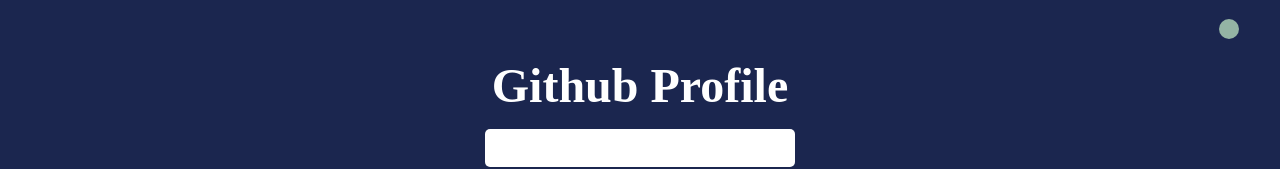
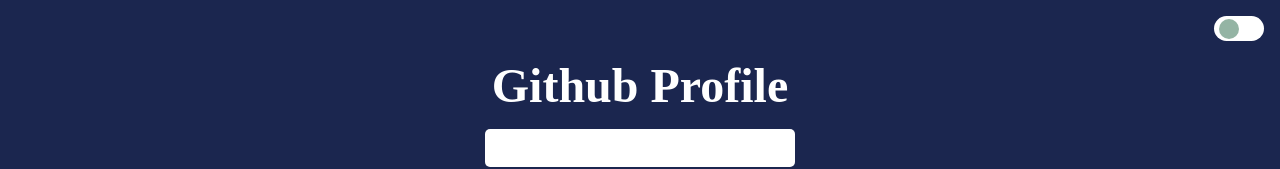
Before and after one commit to IBanda/Github-Profile, a React (Create React App) app: page / in a window 1280 px wide. Shown: the top 169 px of the page. Built offline with nearby package versions, Linux system fonts and the light colour scheme.

Commit message:
add defaults

```diff
--- a/src/features/search-result.js
+++ b/src/features/search-result.js
@@ -9,6 +9,8 @@
   margin: auto;
   padding: 1em;
   border-radius: 0 0 5px 5px;
+  background-color: #f5f3f5;
+  color: #000;
   box-shadow: 1px 1px 10px 1px rgba(0, 0, 0, 0.2);
   & > .avatar-container {
     display: flex;
--- a/src/toggle.js
+++ b/src/toggle.js
@@ -7,6 +7,7 @@
   height: 25px;
   padding: 0 5px;
   position: absolute;
+  background-color: #fff;
   display: flex;
   align-items: center;
   top: 1em;
@@ -19,6 +20,7 @@
     border-radius: 50%;
     background-color: #94b4a4;
     transition: transform 500ms;
+    transform: translateX(0);
   }
 `;
 
@@ -28,7 +30,9 @@
   const [theme, setTheme] = useState('light');
 
   useEffect(() => {
-    setTheme(localStorage.getItem('theme'));
+    if (localStorage.getItem('theme')) {
+      setTheme(localStorage.getItem('theme'));
+    }
   }, []);
 
   const onToggle = () => {
```
Also changed, not shown: 1 other file (tests, documents, lock files or other folders).
